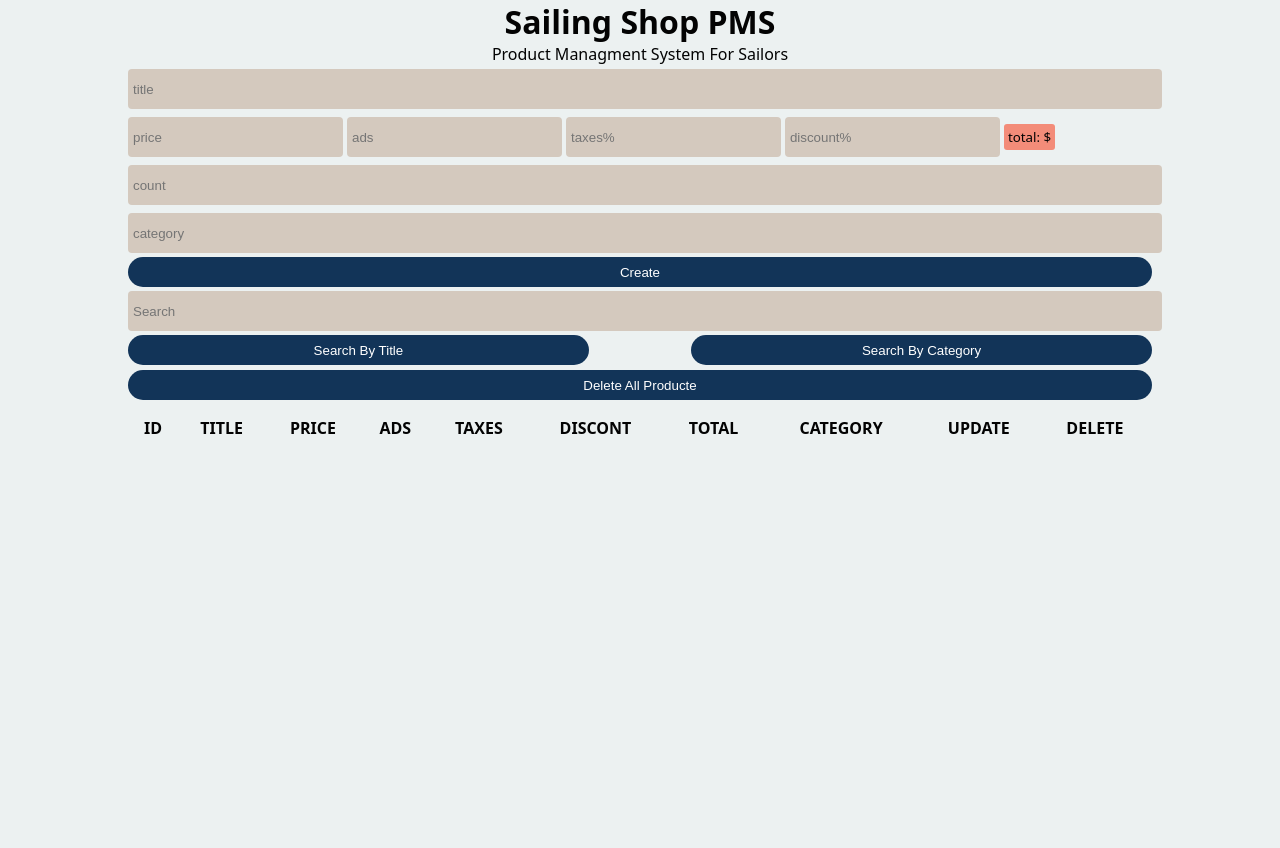
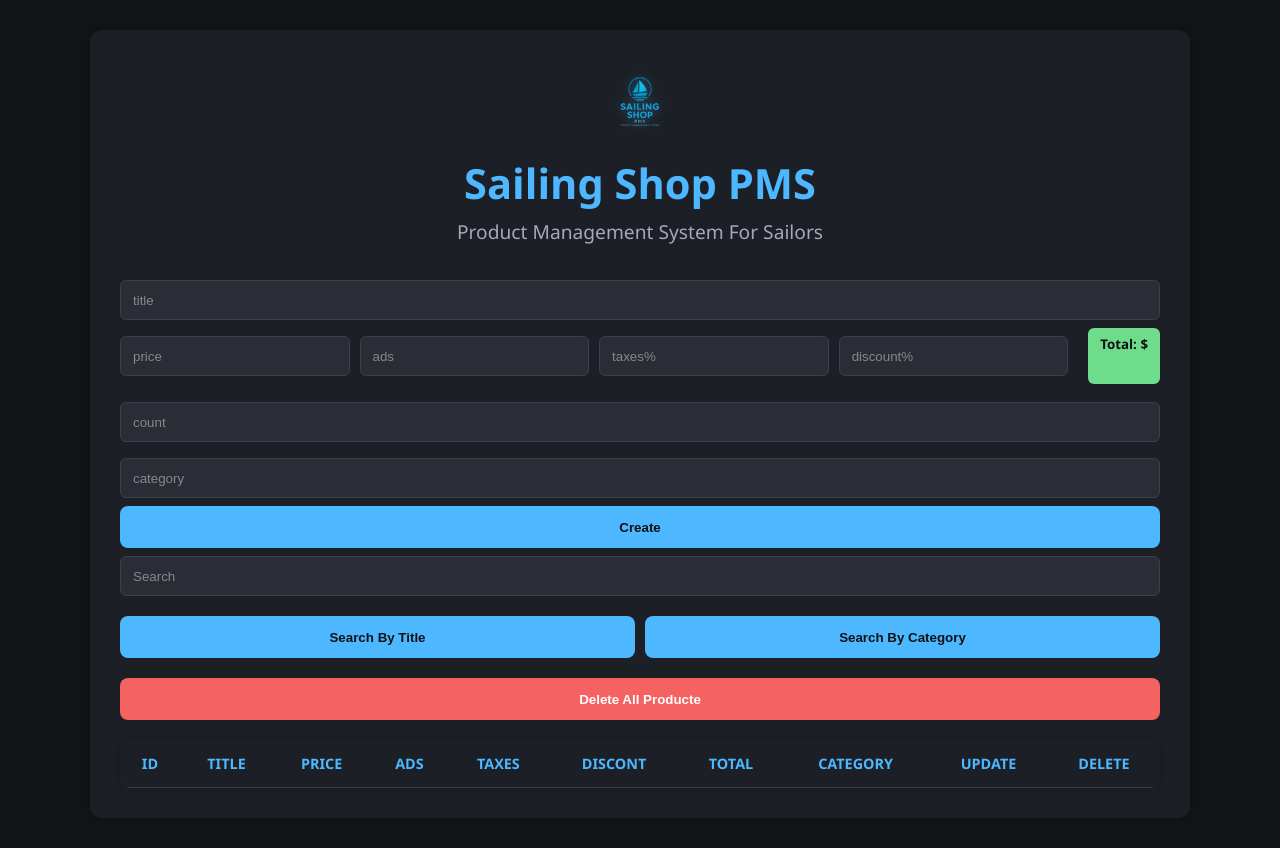
Before and after one commit to YasirFah/webProject, a website: page public/index.html in a window 1280 px wide. Before the commit the page ends 800 px from the top, so only its background shows below. Drawn offline with Linux system fonts and the light colour scheme; no server answers.

Commit message:
update the ui
1- logo
2- new theme

```diff
--- a/public/index.html
+++ b/public/index.html
@@ -7,9 +7,11 @@
 <body>
 <div class="cruds">
     <div class="title">
+        <img src="assest\logo.png" alt="Sailing Shop Logo" class="logo" />
         <h1>Sailing Shop PMS</h1>
-        <p>Product Managment System For Sailors</p>
+        <p>Product Management System For Sailors</p>
     </div>
+
     <div class="inputs">
             <input type="text" id="title" placeholder="title">
 
--- a/public/style.css
+++ b/public/style.css
@@ -1,85 +1,161 @@
-*{
-    margin:0;
+/* Reset & Base */
+* {
+    margin: 0;
     padding: 0;
+    box-sizing: border-box;
 }
 
-body{
-    background-color: #ecf1f1;
-    font-family: system-ui;
-    color: #030303;
-}
-.title{
-    text-align: center;
-
-}
-.cruds{
-    width: 80%;
-    margin: auto;
-}
-input{
-    background-color: #D4C9BE;
-    border: none;
-    outline: none;
-    width: 100%;
-    height: 30px;
-    margin: 4px 0;
-    border-radius: 4px;
-    padding: 5px;
-    color: whitesmoke;
-
-}
-input:focus{
-    background-color: rgb(0, 0, 0);
-    transform: scale(1.005);
-}
-.price input{
-    width: 20%;
-}
-#total{
-    background-color: #F38C79;
-    padding: 4px;
-    border-radius: 3px;
-}
-#total::before{
-    content: 'total: ';
-}
-button{
-    background-color: #123458;
-    border: none;
-    width: 100%;
-    height: 30px;
-    border-radius: 20px;
-    color: white;
-    cursor: pointer;
-    transition: 0.5s;
-
-
-}
-button:hover{
-    background-color: rgb(45, 85, 117);
-    letter-spacing: 1px;
-
-}
-.btnsearch{
-    display: flex;
-    justify-content: space-between;
-}
-.btnsearch button{
-    width: 45%;
-
-}
-table{
-    width: 100%;
-    text-align: center;
-    margin: 10px 0 ;
-}
-table th{
-    text-transform: uppercase;
-}
-th ,td{
-    padding: 5px;
+body {
+    background-color: #121418;
+    color: #e2e6ea;
+    font-family: 'Segoe UI', Tahoma, Geneva, Verdana, sans-serif;
+    line-height: 1.6;
+    padding: 30px;
 }
 
-#deleteAll button{
-    margin-top: 5px;
+/* Main Container */
+.cruds {
+    max-width: 1100px;
+    margin: auto;
+    padding: 30px;
+    background: #1c1f26;
+    border-radius: 12px;
+    box-shadow: 0 0 12px rgba(0, 0, 0, 0.3);
 }
+
+/* Header */
+.title {
+    text-align: center;
+    margin-bottom: 25px;
+}
+.title h1 {
+    font-size: 2.6rem;
+    color: #4db8ff;
+}
+.title p {
+    font-size: 1.2rem;
+    color: #a3aab7;
+}
+
+/* Input Fields */
+input {
+    width: 100%;
+    height: 40px;
+    background-color: #2a2d36;
+    border: 1px solid #3a3f4b;
+    border-radius: 6px;
+    padding: 0 12px;
+    color: #f0f0f0;
+    margin: 8px 0;
+    transition: border 0.3s, background-color 0.3s;
+}
+input::placeholder {
+    color: #888;
+}
+input:focus {
+    outline: none;
+    background-color: #31343e;
+    border-color: #4db8ff;
+}
+
+/* Price Section */
+.price {
+    display: flex;
+    flex-wrap: wrap;
+    gap: 10px;
+    margin-bottom: 10px;
+}
+.price input {
+    flex: 1;
+    min-width: 90px;
+}
+
+/* Total Display */
+#total {
+    background-color: #6fdc8c;
+    color: #0f1114;
+    font-weight: bold;
+    padding: 6px 12px;
+    border-radius: 6px;
+    display: inline-block;
+    margin-left: 10px;
+}
+#total::before {
+    content: 'Total: ';
+}
+
+/* Buttons */
+button {
+    width: 100%;
+    height: 42px;
+    background-color: #4db8ff;
+    color: #0f1114;
+    border: none;
+    border-radius: 8px;
+    font-weight: bold;
+    cursor: pointer;
+    transition: background-color 0.3s ease, transform 0.2s;
+}
+button:hover {
+    background-color: #329dd8;
+    transform: scale(1.02);
+}
+
+/* Search Buttons */
+.btnsearch {
+    display: flex;
+    gap: 10px;
+    margin-top: 12px;
+}
+.btnsearch button {
+    width: 50%;
+}
+
+/* Delete All Button */
+#deleteAll {
+    margin-top: 20px;
+}
+#deleteAll button {
+    background-color: #f56262;
+    color: white;
+}
+#deleteAll button:hover {
+    background-color: #e04a4a;
+}
+
+/* Table Styling */
+table {
+    width: 100%;
+    border-collapse: collapse;
+    background-color: #2a2d36;
+    margin-top: 20px;
+    border-radius: 10px;
+    overflow: hidden;
+    box-shadow: 0 0 10px rgba(0,0,0,0.2);
+}
+th, td {
+    padding: 12px;
+    border-bottom: 1px solid #3a3f4b;
+    text-align: center;
+    color: #eaeaea;
+}
+th {
+    background-color: #1c1f26;
+    color: #4db8ff;
+    text-transform: uppercase;
+    font-size: 0.9rem;
+}
+tr:hover {
+    background-color: #1f232b;
+}
+.logo {
+    display: block;
+    margin: 0 auto 10px auto;
+    width: 80px;
+    height: auto;
+    filter: drop-shadow(0 0 5px rgba(77, 184, 255, 0.4));
+    transition: transform 0.3s ease;
+}
+.logo:hover {
+    transform: scale(1.05);
+}
```
Also changed, not shown: public/assest/logo.png (added).
